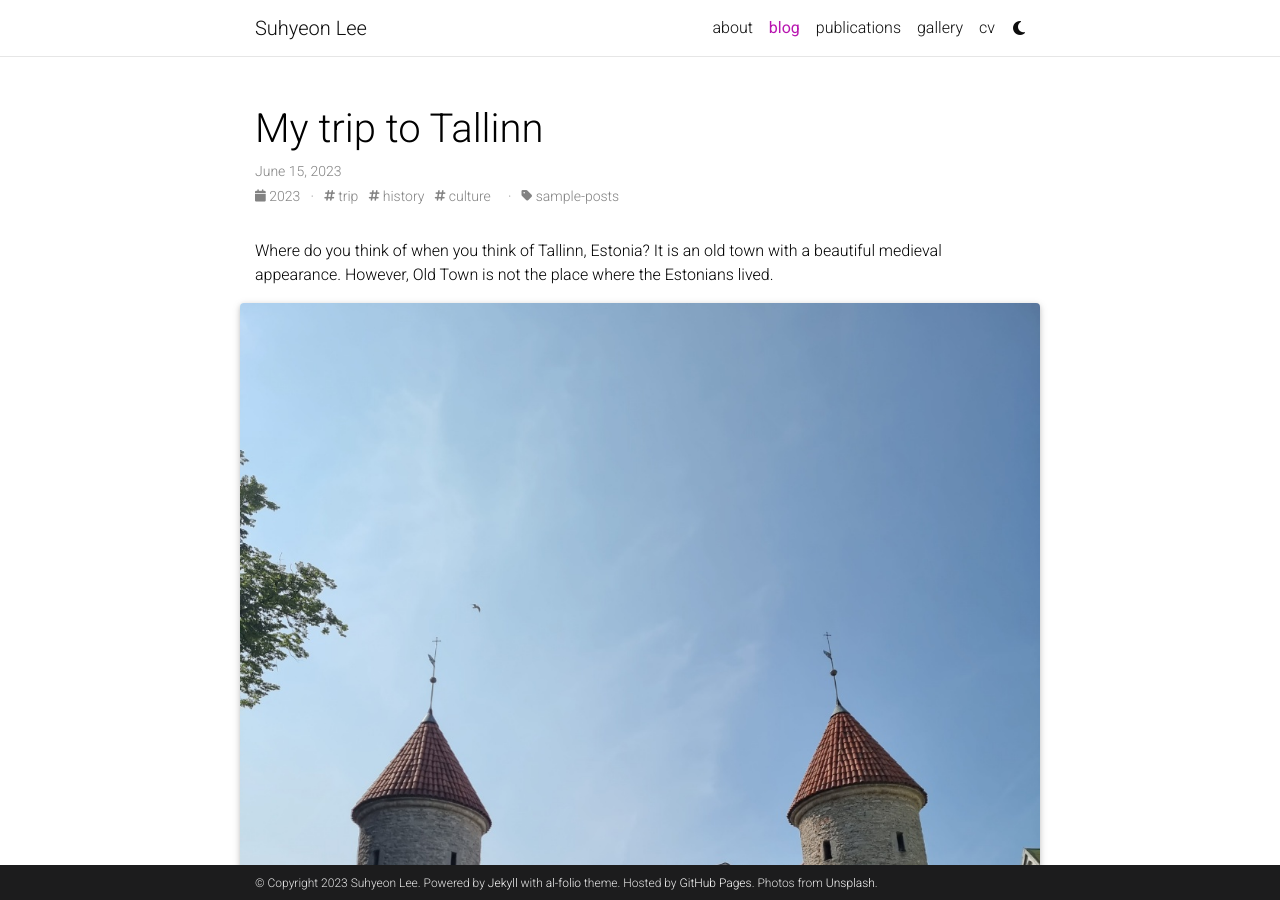
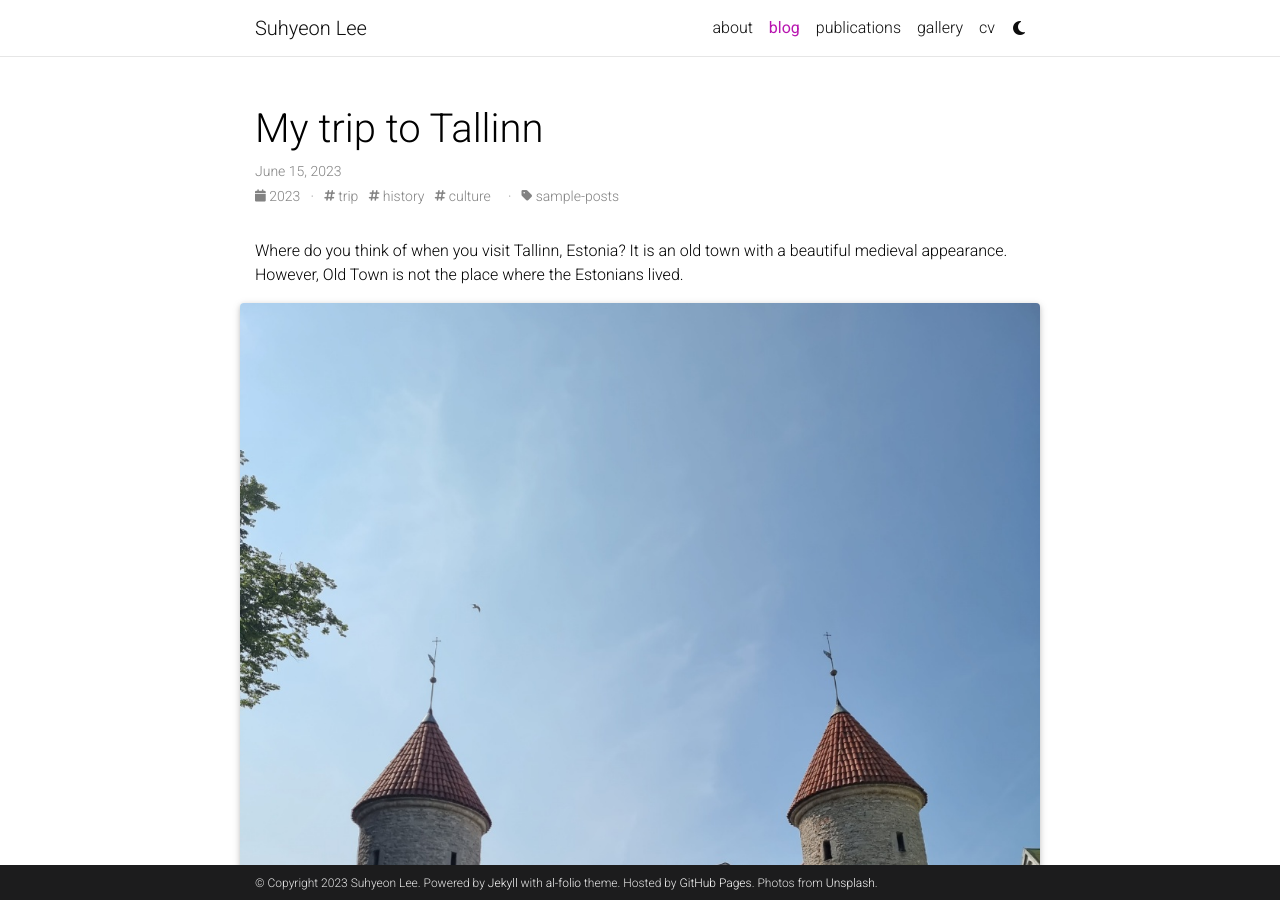
Before and after one commit to shlee-lab/shlee-lab.github.io, a Jekyll site: the page built from _posts/2023-06-14-trip-in-Tallinn.md, in a window 1280 px wide and 900 px high. Built offline with Jekyll 4.4.1, drawn with Linux system fonts in a browser that asks for light colours; full-size pictures stand in for the smaller copies a plugin makes; comment, search, counter and statistics services are not loaded; a style sheet for code colours, icons or effects is not loaded.

Commit message:
Update 2023-06-14-trip-in-Tallinn.md

```diff
--- a/_posts/2023-06-14-trip-in-Tallinn.md
+++ b/_posts/2023-06-14-trip-in-Tallinn.md
@@ -12,7 +12,7 @@ thumbnail: assets/img/tallinn-1.jpg
 ---
 
 
-Where do you think of when you think of Tallinn, Estonia? It is an old town with a beautiful medieval appearance. However, Old Town is not the place where the Estonians lived.
+Where do you think of when you visit Tallinn, Estonia? It is an old town with a beautiful medieval appearance. However, Old Town is not the place where the Estonians lived.
 
 <div class="row mt-3">
     {% include figure.html path="assets/img/tallinn-1.jpg" class="img-fluid rounded z-depth-1" zoomable=true  %}
```
